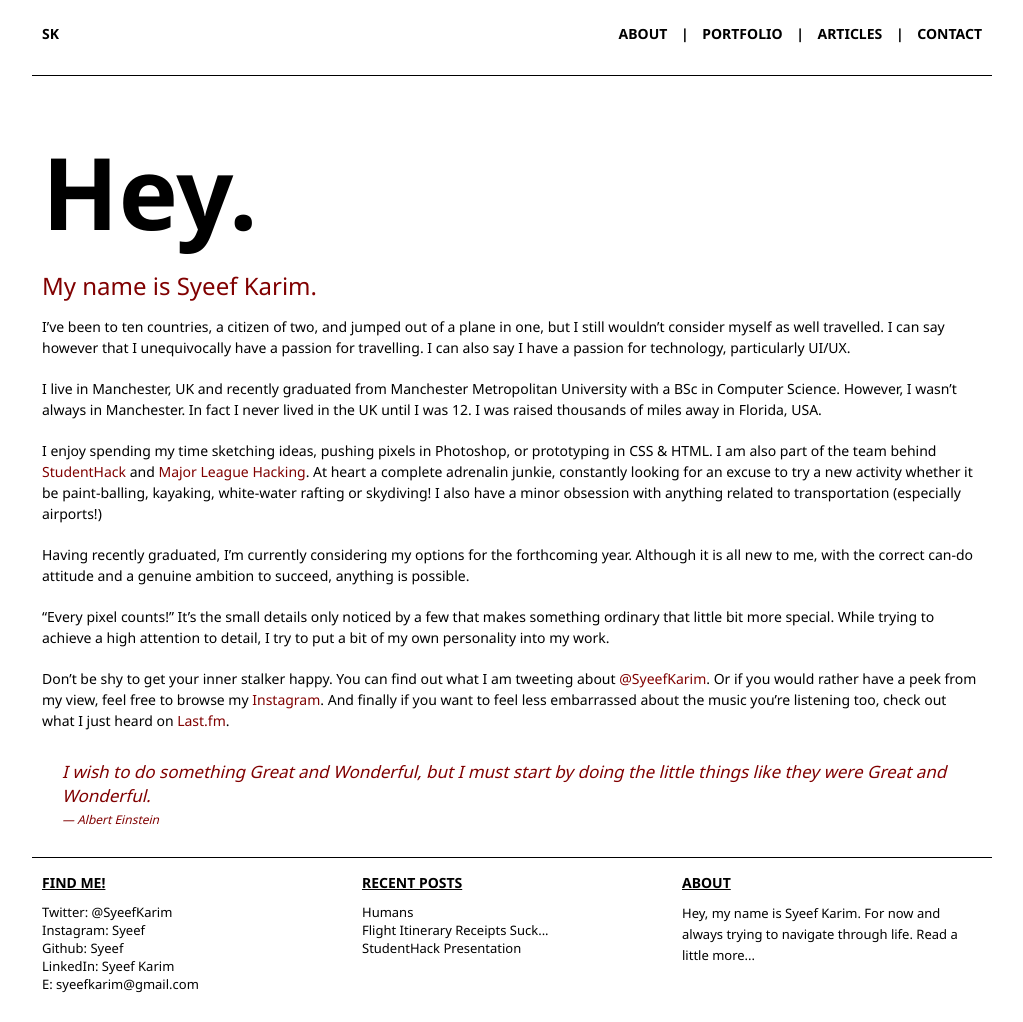
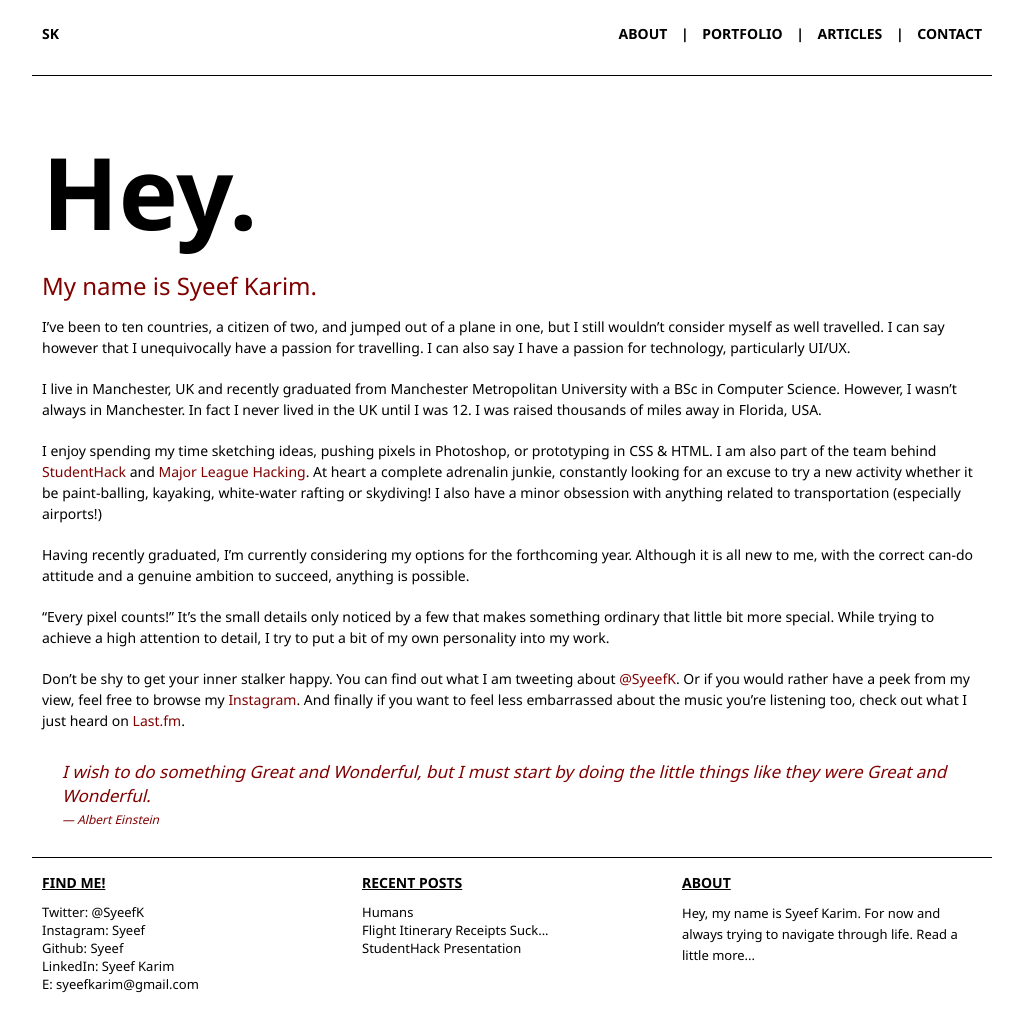
Before and after one commit to syeef/syeefkarim-2016-v0, a Jekyll site: the page built from about/index.md, in a window 1280 px wide. Shown: the whole page, without its empty margins (128-1151 px from the left). Built offline with Jekyll 4.4.1, drawn with Linux system fonts in a browser that asks for light colours; Markdown is read by kramdown in place of the engine named in the settings.

Commit message:
Change to the correct Twitter handle

```diff
--- a/_includes/footer.html
+++ b/_includes/footer.html
@@ -4,7 +4,7 @@
 			<div class="one-third column">
 				<h1 id="footer-title">Find Me!</h1>
 					<ul>
-						<li>Twitter: <a href="http://www.twitter.com/syeefkarim" target="_blank">@SyeefKarim</a></li>
+						<li>Twitter: <a href="http://www.twitter.com/syeefk" target="_blank">@SyeefK</a></li>
 						<li>Instagram: <a href="http://www.instagram.com/syeef" target="_blank">Syeef</a></li>
 						<li>Github: <a href="http://www.github.com/syeef" target="_blank">Syeef</a></li>
 						<li>LinkedIn: <a href="http://uk.linkedin.com/in/syeefkarim/" target="_blank">Syeef Karim</a></li>
--- a/about/index.md
+++ b/about/index.md
@@ -11,10 +11,12 @@ I live in Manchester, UK and recently graduated from Manchester Metropolitan Uni
 
 I enjoy spending my time sketching ideas, pushing pixels in Photoshop, or prototyping in CSS & HTML. I am also part of the team behind <a id="links" href="http://www.studenthack.com/" target="_blank">StudentHack</a> and <a id="links" href="http://www.mlh.io" target="_blank">Major League Hacking</a>. At heart a complete adrenalin junkie, constantly looking for an excuse to try a new activity whether it be paint-balling, kayaking, white-water rafting or skydiving! I also have a minor obsession with anything related to transportation (especially airports!)
 
+
+
 Having recently graduated, I'm currently considering my options for the forthcoming year. Although it is all new to me, with the correct can-do attitude and a genuine ambition to succeed, anything is possible.
 
 "Every pixel counts!" It's the small details only noticed by a few that makes something ordinary that little bit more special. While trying to achieve a high attention to detail, I try to put a bit of my own personality into my work.
 
-Don't be shy to get your inner stalker happy. You can find out what I am tweeting about <a id="links" href="http://www.twitter.com/syeefkarim" target="_blank">@SyeefKarim</a>. Or if you would rather have a peek from my view, feel free to browse my <a id="links" href="http://www.instagram.com/syeef" target="_blank">Instagram</a>. And finally if you want to feel less embarrassed about the music you're listening too, check out what I just heard on <a id="links" href="http://www.last.fm/user/Syeef" target="_blank">Last.fm</a>.
+Don't be shy to get your inner stalker happy. You can find out what I am tweeting about <a id="links" href="http://www.twitter.com/syeefk" target="_blank">@SyeefK</a>. Or if you would rather have a peek from my view, feel free to browse my <a id="links" href="http://www.instagram.com/syeef" target="_blank">Instagram</a>. And finally if you want to feel less embarrassed about the music you're listening too, check out what I just heard on <a id="links" href="http://www.last.fm/user/Syeef" target="_blank">Last.fm</a>.
 
 >I wish to do something Great and Wonderful, but I must start by doing the little things like they were Great and Wonderful. <cite>Albert Einstein</cite>
```
